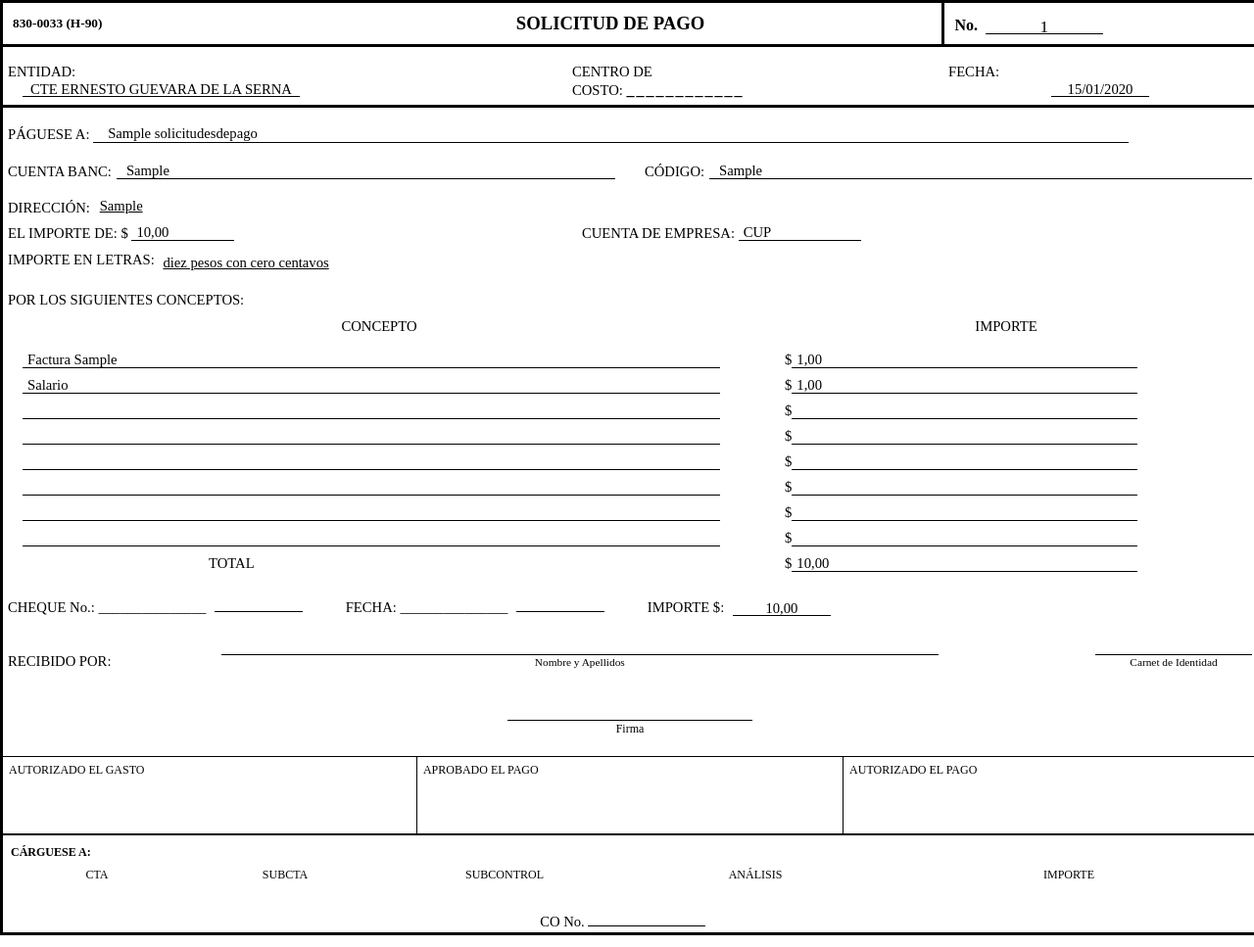
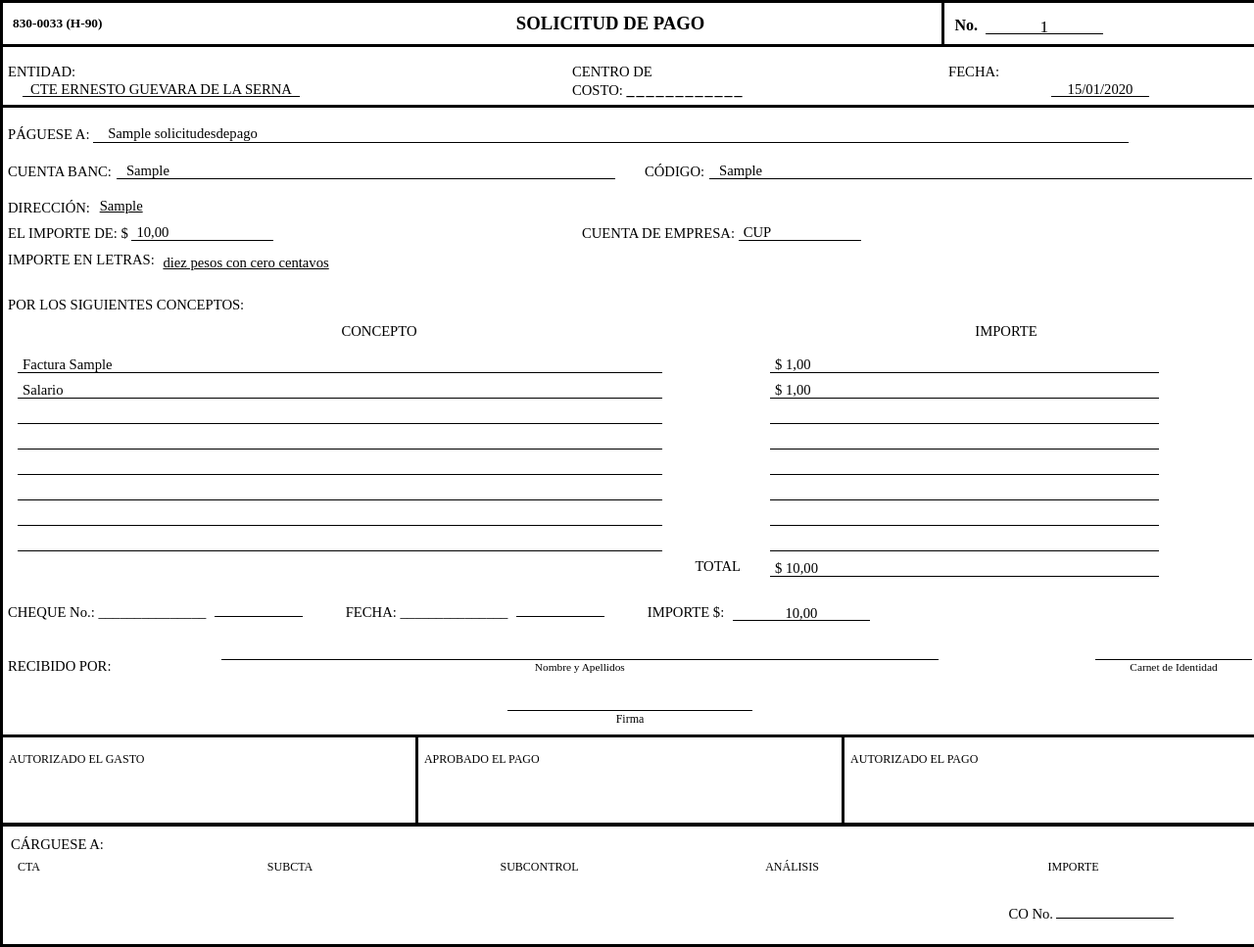
Before and after one commit to josecarlospr2002/Gestor-de-Pago-CTE, a Django app: template templates/admin/h90_pdf.html in a window 1280 px wide. Shown: the whole page at 98% size. Run offline with Django 4.2, Linux system fonts and the light colour scheme; the template is opened without the code that fills it: values that come from a table or form of the project are taken from there, others are empty; tables that the repository leaves empty hold one stand-in row (values such as "Sample post").

Commit message:
Diseño de pdf_h90.html FIRMAS y CÁRGUESE A

```diff
--- a/templates/admin/h90_pdf.html
+++ b/templates/admin/h90_pdf.html
@@ -37,16 +37,8 @@
             border-top: 3px solid #000;
         }
 
-        .b-bottom {
-            border-bottom: 1.5px solid #000;
-        }
-
         .b-left {
             border-left: 3px solid #000;
-        }
-
-        .b-right {
-            border-right: 1.5px solid #000;
         }
 
         /* CABECERA */
@@ -97,24 +89,8 @@
             font-weight: normal;
         }
 
-        .input-line {
-            border-bottom: 1.5px solid #000;
-            height: 20px; /* Más alto */
-            line-height: 20px;
-            vertical-align: bottom;
-            font-size: 11pt;
-            display: block;
-            margin: 0;
-            padding: 0;
-            padding-top: 6px;
-        }
-
         .center {
             text-align: center;
-        }
-
-        .right {
-            text-align: right;
         }
 
         /* TABLA DE CONCEPTOS */
@@ -141,9 +117,9 @@
         }
 
         .linea-concepto {
-            width: 92%;
-            border-bottom: 1.5px solid #000;
-            margin-left: 20px;
+            width: 85%;
+            border-bottom: 1px solid #000;
+            margin-left: 15px;
             padding-left: 5px;
             padding-bottom: 0;
             padding-top: 0;
@@ -155,8 +131,8 @@
         }
 
         .linea-importe-contenedor {
-            width: 80%;
-            margin-left: 30px;
+            width: 85%;
+            margin-left: 15px;
             display: block;
             vertical-align: bottom;
         }
@@ -167,12 +143,12 @@
         }
 
         .linea-importe {
-            border-bottom: 1.5px solid #000;
+            border-bottom: 1px solid #000;
             padding-left: 5px;
             padding-bottom: 0;
             padding-top: 0;
             display: inline-block;
-            width: 85%;
+            width: 80%;
             text-align: left;
             font-size: 11pt;
             line-height: 1;
@@ -185,7 +161,7 @@
 
         .firmas-box td {
             border-right: 1.5px solid #000;
-            border-bottom: 1.5px solid #000;
+            border-bottom: 1px solid #000;
             height: 70px;
             font-size: 9pt;
             vertical-align: top;
@@ -195,11 +171,6 @@
 
         .firmas-box td:last-child {
             border-right: none;
-        }
-
-        .carguese-box {
-            height: 90px;
-            border-top: 1.5px solid #000;
         }
 
         .carguese-box td {
@@ -321,7 +292,7 @@
                       style="display: inline-block; vertical-align: bottom; white-space: nowrap; line-height: 1.1;">
                     EL IMPORTE DE: $
                 </span>
-                <span style="display: inline-block; border-bottom: 1px solid #000; width: 100px; padding-left: 5px; padding-bottom: 0px; padding-top: 0px; vertical-align: bottom; font-size: 11pt; line-height: 1.1;">
+                <span style="display: inline-block; border-bottom: 1px solid #000; width: 140px; padding-left: 5px; padding-bottom: 0px; padding-top: 0px; vertical-align: bottom; font-size: 11pt; line-height: 1.1;">
                     {{ solicitud.importe_total }}
                 </span>
             </td>
@@ -356,30 +327,32 @@
     {% with num_normales=solicitud.conceptos_normales.count num_salarios=solicitud.conceptos_salarios.count %}
         {% with total_conceptos=num_normales|add:num_salarios %}
 
-            <!-- TABLA DE CONCEPTOS -->
+            <!-- TABLA DE CONCEPTOS RECONSTRUIDA -->
             <table class="table-conceptos">
                 <thead>
                 <tr>
                     <td colspan="2"
-                        style="text-align: left; padding-left: 5px; font-size: 11pt; padding-top: 0px; padding-bottom: 2px;">
+                        style="text-align: left; padding-left: 5px; font-size: 11pt; padding-top: 5px; padding-bottom: 2px;">
                         POR LOS SIGUIENTES CONCEPTOS:
                     </td>
                 </tr>
                 <tr>
-                    <th width="60%" class="th-concepto">CONCEPTO</th>
-                    <th width="40%">IMPORTE</th>
+                    <th width="60%" class="th-concepto"
+                        style="text-align: center; font-weight: normal; padding: 8px 0;">CONCEPTO
+                    </th>
+                    <th width="40%" style="text-align: center; font-weight: normal; padding: 8px 0;">IMPORTE</th>
                 </tr>
                 </thead>
                 <tbody>
                 <!-- Conceptos Reales Normales -->
                 {% for c in solicitud.conceptos_normales.all %}
                     <tr>
-                        <td>
+                        <td style="vertical-align: bottom;">
                             <div class="linea-concepto">{{ c.concepto }} {{ c.numero|default:"" }}</div>
                         </td>
-                        <td>
+                        <td style="vertical-align: bottom;">
                             <div class="linea-importe-contenedor">
-                                <span class="simbolo-peso">$</span><span class="linea-importe">{{ c.importe }}</span>
+                                <div class="linea-importe" style="width: 90%;">$ {{ c.importe }}</div>
                             </div>
                         </td>
                     </tr>
@@ -388,27 +361,28 @@
                 <!-- Conceptos Reales Salarios -->
                 {% for c in solicitud.conceptos_salarios.all %}
                     <tr>
-                        <td>
+                        <td style="vertical-align: bottom;">
                             <div class="linea-concepto">{{ c.concepto }}</div>
                         </td>
-                        <td>
+                        <td style="vertical-align: bottom;">
                             <div class="linea-importe-contenedor">
-                                <span class="simbolo-peso">$</span><span class="linea-importe">{{ c.importe }}</span>
+                                <div class="linea-importe" style="width: 90%;">$ {{ c.importe }}</div>
                             </div>
                         </td>
                     </tr>
                 {% endfor %}
 
+                <!-- Filas en blanco -->
                 {% if total_conceptos < 8 %}
                     {% for i in "12345678"|make_list %}
                         {% if forloop.counter > total_conceptos %}
                             <tr>
-                                <td>
+                                <td style="vertical-align: bottom;">
                                     <div class="linea-concepto">&nbsp;</div>
                                 </td>
-                                <td>
+                                <td style="vertical-align: bottom;">
                                     <div class="linea-importe-contenedor">
-                                        <span class="simbolo-peso">$</span><span class="linea-importe">&nbsp;</span>
+                                        <div class="linea-importe" style="width: 90%;">&nbsp;</div>
                                     </div>
                                 </td>
                             </tr>
@@ -418,15 +392,14 @@
 
                 <!-- TOTAL -->
                 <tr>
-                    <td>
-                        <div style="text-align: left; padding-left: 210px; padding-top: 6px;">
+                    <td style="vertical-align: bottom;">
+                        <div style="text-align: right; padding-right: 15px; padding-top: 6px; padding-bottom: 2px;">
                             TOTAL
                         </div>
                     </td>
-                    <td>
+                    <td style="vertical-align: bottom;">
                         <div class="linea-importe-contenedor">
-                            <span class="simbolo-peso">$</span><span
-                                class="linea-importe">{{ solicitud.importe_total }}</span>
+                            <div class="linea-importe" style="width: 90%;">$ {{ solicitud.importe_total }}</div>
                         </div>
                     </td>
                 </tr>
@@ -445,17 +418,17 @@
 
                 <span style="margin-right: 40px;">
                     <span style="font-size: 11pt;">CHEQUE No.: _______________</span>
-                    <span style="display: inline-block; border-bottom: 1.5px solid #000; width: 90px; margin-left: 5px; height: 15px;"></span>
+                    <span style="display: inline-block; border-bottom: 1px solid #000; width: 90px; margin-left: 5px; height: 15px;"></span>
                 </span>
 
                 <span style="margin-right: 40px;">
                     <span style="font-size: 11pt;">FECHA: _______________</span>
-                    <span style="display: inline-block; border-bottom: 1.5px solid #000; width: 90px; margin-left: 5px; height: 15px;"></span>
+                    <span style="display: inline-block; border-bottom: 1px solid #000; width: 90px; margin-left: 5px; height: 15px;"></span>
                 </span>
 
                 <span>
                     <span style="font-size: 11pt;">IMPORTE $:</span>
-                    <span style="display: inline-block; border-bottom: 1.5px solid #000; width: 100px; margin-left: 5px; text-align: center; height: 14px; vertical-align: bottom; line-height: 1;">
+                    <span style="display: inline-block; border-bottom: 1px solid #000; width: 140px; margin-left: 5px; text-align: center; height: 14px; vertical-align: bottom; line-height: 1;">
                         {{ solicitud.importe_total }}
                     </span>
                 </span>
@@ -471,7 +444,7 @@
 
             <td width="58%" style="padding-top: 15px; padding-bottom: 2px; vertical-align: bottom;">
                 <div style="display: inline-block; width: 100%;">
-                    <div style="border-bottom: 1.5px solid #000; width: 100%; height: 14px;"></div>
+                    <div style="border-bottom: 1px solid #000; width: 100%; height: 14px;"></div>
                     <div style="text-align: center; font-size: 8.5pt; line-height: 1; margin-top: 2px;">Nombre y
                         Apellidos
                     </div>
@@ -480,7 +453,7 @@
 
             <td width="25%" style="padding-top: 15px; padding-bottom: 2px; vertical-align: bottom; text-align: right;">
                 <div style="display: inline-block; width: 160px;">
-                    <div style="border-bottom: 1.5px solid #000; width: 100%; height: 14px;"></div>
+                    <div style="border-bottom: 1px solid #000; width: 100%; height: 14px;"></div>
                     <div style="text-align: center; font-size: 8.5pt; line-height: 1; margin-top: 2px;">Carnet de
                         Identidad
                     </div>
@@ -489,9 +462,9 @@
         </tr>
 
         <tr>
-            <td colspan="3" class="center" style="padding-top: 35px; padding-bottom: 20px; text-align: center;">
+            <td colspan="3" class="center" style="padding-top: 20px; padding-bottom: 8px; text-align: center;">
                 <div style="display: inline-block; width: 250px;">
-                    <div style="border-bottom: 1.5px solid #000; width: 100%; height: 14px;"></div>
+                    <div style="border-bottom: 1px solid #000; width: 100%; height: 14px;"></div>
                     <div style="text-align: center; font-size: 9pt; line-height: 1; margin-top: 2px;">Firma</div>
                 </div>
             </td>
@@ -499,37 +472,55 @@
     </table>
 
     <!-- FIRMAS -->
-    <table class="firmas-box">
+    <table class="firmas-box" style="border-top: 3px solid #000; border-bottom: none;">
         <tr>
-            <td width="33%">AUTORIZADO EL GASTO</td>
-            <td width="34%">APROBADO EL PAGO</td>
-            <td width="33%">AUTORIZADO EL PAGO</td>
+            <td width="33%" style="border-right: 3px solid #000; border-bottom: none; padding-top: 15px;">AUTORIZADO EL
+                GASTO
+            </td>
+            <td width="34%" style="border-right: 3px solid #000; border-bottom: none; padding-top: 15px;">APROBADO EL
+                PAGO
+            </td>
+            <td width="33%" style="border-bottom: none; padding-top: 15px;">AUTORIZADO EL PAGO</td>
         </tr>
     </table>
 
     <!-- CÁRGUESE A -->
-    <table class="carguese-box">
+    <div style="width: 100%; border-top: 4px solid #000; padding-bottom: 20px;">
+
+        <div style="text-align: left; padding-left: 8px; padding-top: 10px;">
+            CÁRGUESE A:
+        </div>
+
+        <table style="width: 100%; border-collapse: collapse; margin-top: 5px; border: none;">
             <tr>
-            <td colspan="5" style="text-align: left; padding-left: 8px; padding-top: 10px; font-weight: bold;">CÁRGUESE
-                A:
+                <td width="15%"
+                    style="border: none; text-align: left; padding-left: 15px; font-size: 9pt;">CTA
                 </td>
-        </tr>
-        <tr>
-            <td width="15%">CTA</td>
-            <td width="15%">SUBCTA</td>
-            <td width="20%">SUBCONTROL</td>
-            <td width="20%">ANÁLISIS</td>
-            <td width="30%">IMPORTE</td>
-        </tr>
-        <tr>
-            <td colspan="5" class="right" style="padding-right: 20px; padding-top: 30px;">
+                <td width="15%"
+                    style="border: none; text-align: center; padding-left: 15px; font-size: 9pt;">
+                    SUBCTA
+                </td>
+                <td width="20%"
+                    style="border: none; text-align: center; padding-left: 76px; font-size: 9pt;">
+                    SUBCONTROL
+                </td>
+                <td width="20%"
+                    style="border: none; text-align: center; padding-left: 80px; font-size: 9pt;">
+                    ANÁLISIS
+                </td>
+                <td width="30%"
+                    style="border: none; text-align: center; padding-left: 14px; vertical-align: top; font-size: 9pt;">
+                    IMPORTE<br>
+                    <div style="margin-top: 32px; padding-right: 80px; text-align: right;">
                         <span class="label">CO No.</span>
-                <span style="border-bottom: 1.5px solid #000; display: inline-block; width: 120px;"></span>
+                        <span style="border-bottom: 1px solid #000; display: inline-block; width: 120px;"></span>
+                    </div>
                 </td>
             </tr>
         </table>
 
     </div>
+</div>
 
 </body>
 </html>
```
Lines whose indentation alone changed are shown as unchanged.
